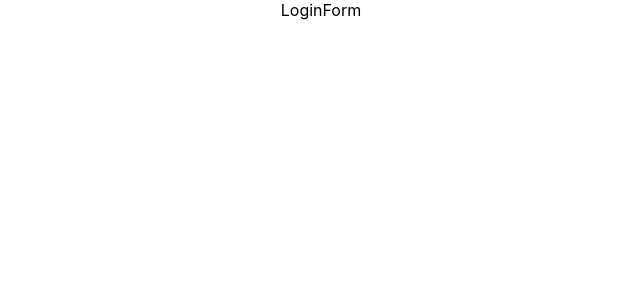
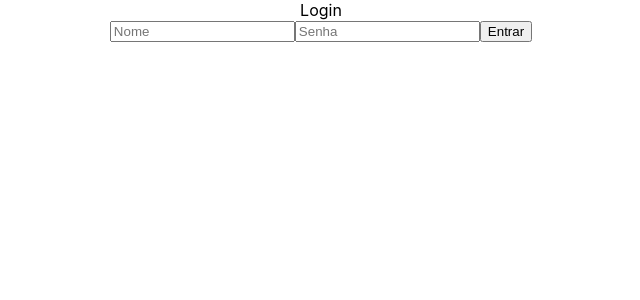
Before and after one commit to ArturCandelori/prova-profranchising, a React (Create React App) app: page /login in a window 1280 px wide. Shown: the top 300 px of the page, without its empty margins (319-959 px from the left). Built offline with nearby package versions, Linux system fonts and the light colour scheme.

Commit message:
implementando login

```diff
--- a/package.json
+++ b/package.json
@@ -6,6 +6,7 @@
     "@testing-library/jest-dom": "^5.11.4",
     "@testing-library/react": "^11.1.0",
     "@testing-library/user-event": "^12.1.10",
+    "axios": "^0.21.1",
     "react": "^17.0.1",
     "react-dom": "^17.0.1",
     "react-router-dom": "^5.2.0",
--- a/src/App.js
+++ b/src/App.js
@@ -1,19 +1,26 @@
+import { useState } from 'react';
 import { Switch, Route } from 'react-router-dom';
 
 import './App.css';
 
+import Navbar from './components/Navbar';
 import LoginForm from './components/LoginForm';
 
 function App() {
+  const [user, setUser] = useState(null);
+
   return (
     <div className='App'>
+      <Navbar user={user} />
       <Switch>
         <Route exact path='/'>
           hello
         </Route>
         <Route path='/product/list'>product list</Route>
         <Route path='/product/save'>new product</Route>
-        <Route path='/login' component={LoginForm} />
+        <Route path='/login'>
+          <LoginForm setUser={setUser} />
+        </Route>
       </Switch>
     </div>
   );
--- a/src/components/LoginForm.js
+++ b/src/components/LoginForm.js
@@ -1,7 +1,45 @@
-import React from 'react';
+import React, { useState } from 'react';
+import axios from 'axios';
 
-const LoginForm = () => {
-  return <div>LoginForm</div>;
+const LoginForm = ({ setUser }) => {
+  const [username, setUsername] = useState('');
+  const [password, setPassword] = useState('');
+
+  const handleSubmit = e => {
+    e.preventDefault();
+    axios
+      .post('https://prova.profranchising.com.br/auth/login', {
+        username,
+        password,
+      })
+      .then(response => {
+        console.log(response.data);
+        setUser(response.data.name);
+        console.log(response.headers.authorization);
+        window.localStorage.setItem('token', response.headers.authorization);
+      })
+      .catch(err => console.log(err));
+  };
+
+  return (
+    <div>
+      Login
+      <form onSubmit={handleSubmit}>
+        <input
+          placeholder='Nome'
+          value={username}
+          onChange={e => setUsername(e.target.value)}
+        />
+        <input
+          type='password'
+          placeholder='Senha'
+          value={password}
+          onChange={e => setPassword(e.target.value)}
+        />
+        <button>Entrar</button>
+      </form>
+    </div>
+  );
 };
 
 export default LoginForm;
--- /dev/null
+++ b/src/components/Navbar.js
@@ -0,0 +1,7 @@
+import React from 'react';
+
+const Navbar = ({ user }) => {
+  return <div>{user}</div>;
+};
+
+export default Navbar;
```
Also changed, not shown: 2 other files (tests, documents, lock files or other folders).
